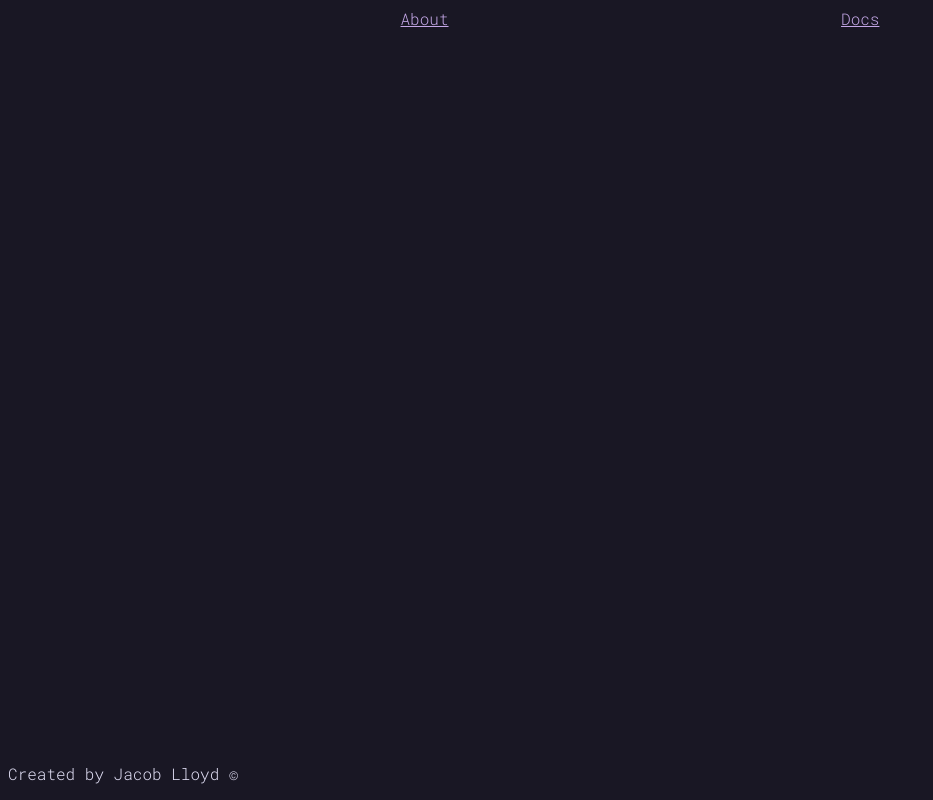
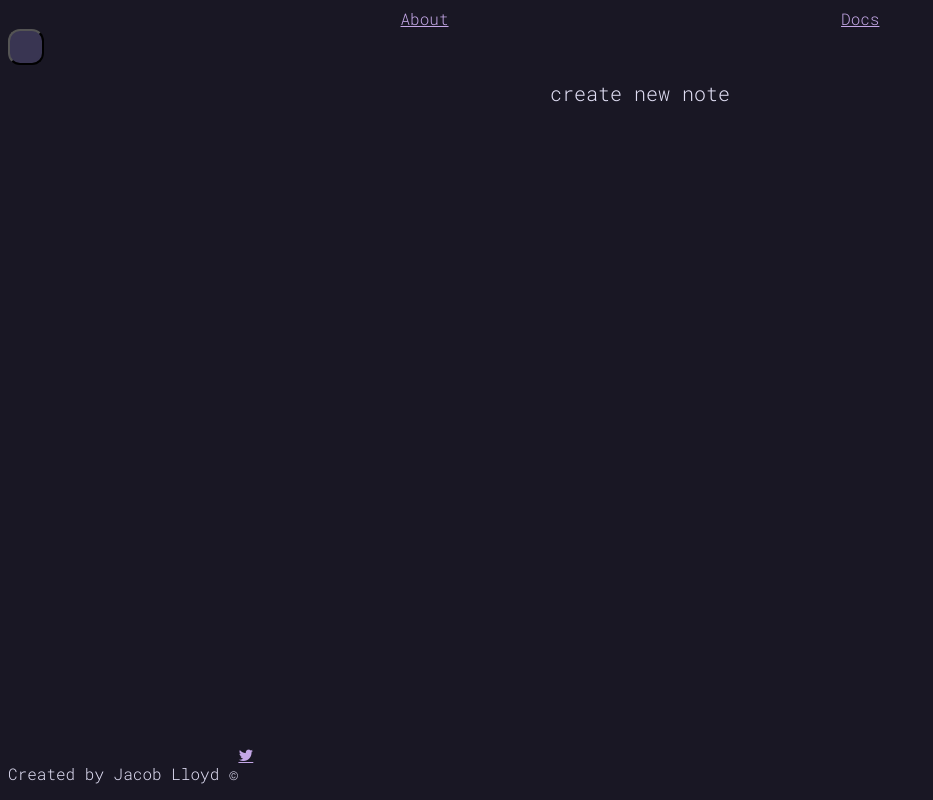
Before and after one commit to loiderson/jacob_assignment1, a plain HTML site: page index.html in a window 1280 px wide. Shown: the whole page, without its empty margins (0-933 px from the left). Drawn offline with Linux system fonts and the light colour scheme.

Commit message:
Added two buttons to index.html file. One to create a new note, and one button for a slide out style button. Styled both buttons using the CSS/style.css file. Used flexbox/display flex in order to style and place on html page. Also added a twitter icon in the footer. (Used an icon library in order to insert. Linked inside index.html) (Also used it for the slide button.)

```diff
--- a/CSS/style.css
+++ b/CSS/style.css
@@ -33,19 +33,48 @@ p {
     flex-direction: row;
 }
 
-a:link {
+.aclass:link {
     color:#c4a7e7
 }
 
-a:visited {
+.aclass:visited {
     color: #c4a7e7;
 }
 
-a:hover {
+.aclass:hover {
     color: #e0def4;
 }
 
 footer {
     position: absolute;
     bottom: 0;
+    display: flex;
+    flex-direction: row;
 }
+
+.btn {
+    background-color: #393552;
+    padding: 16px;
+    border-radius: 12px;
+}
+
+.btn2, .btn2tag {
+    display: flex;
+    justify-content: center;
+    align-items: center;
+    color: #e0def4;
+    border: none;
+    font-family: 'Roboto Mono', monospace;
+}
+
+.btn2tag {
+    background-color: #191724;
+    padding: 15px 32px;
+    display: inline-block;
+    font-size: 20px;
+}
+
+.fa {
+    text-align: center;
+    color: #c4a7e7;
+}
--- a/index.html
+++ b/index.html
@@ -7,16 +7,24 @@
     <link rel="preconnect" href="https://fonts.googleapis.com">
     <link rel="preconnect" href="https://fonts.gstatic.com" crossorigin>
     <link href="https://fonts.googleapis.com/css2?family=League+Spartan:wght@300&family=Roboto+Mono:wght@300&display=swap" rel="stylesheet">
+    <link rel="stylesheet" href="https://cdnjs.cloudflare.com/ajax/libs/font-awesome/4.7.0/css/font-awesome.min.css">
     <link rel="stylesheet" href="CSS/style.css">
     <title>Homepage</title>
 </head>
 <body>
     <header class="links">
-        <div class="linkindex"><a href="#">About</a></div>
-        <div class="linkindex"><a href="#">Docs</a></div>
+        <div class="linkindex"><a class="aclass" href="#">About</a></div>
+        <div class="linkindex"><a class="aclass" href="#">Docs</a></div>
     </header>
+    <button class="btn">
+        <i class="bars"></i>
+    </button>
+    <div class="btn2">
+        <button class="btn2tag">create new note</button>
+    </div>
     <footer>
         <p>Created by Jacob Lloyd &copy;</p>
+        <a href="#" class="fa fa-twitter"></a>
     </footer>
 </body>
 </html>
```
Also changed, not shown: images/color_palette.png (added).
